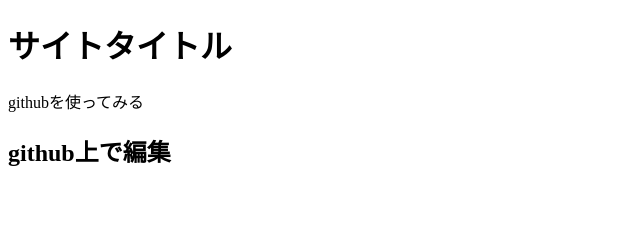
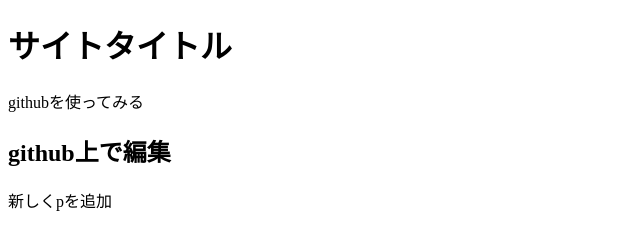
Before and after one commit to mayumayu12/test, a plain HTML site: page index.html in a window 1280 px wide. Shown: the whole page, without its empty margins (0-640 px from the left). Drawn offline with Linux system fonts and the light colour scheme.

Commit message:
Update index.html

```diff
--- a/index.html
+++ b/index.html
@@ -9,5 +9,6 @@
 <h1>サイトタイトル</h1>
 <p>githubを使ってみる</p>
   <h2>github上で編集</h2>
+  <p>新しくpを追加</p>
 </body>
 </html>
```
